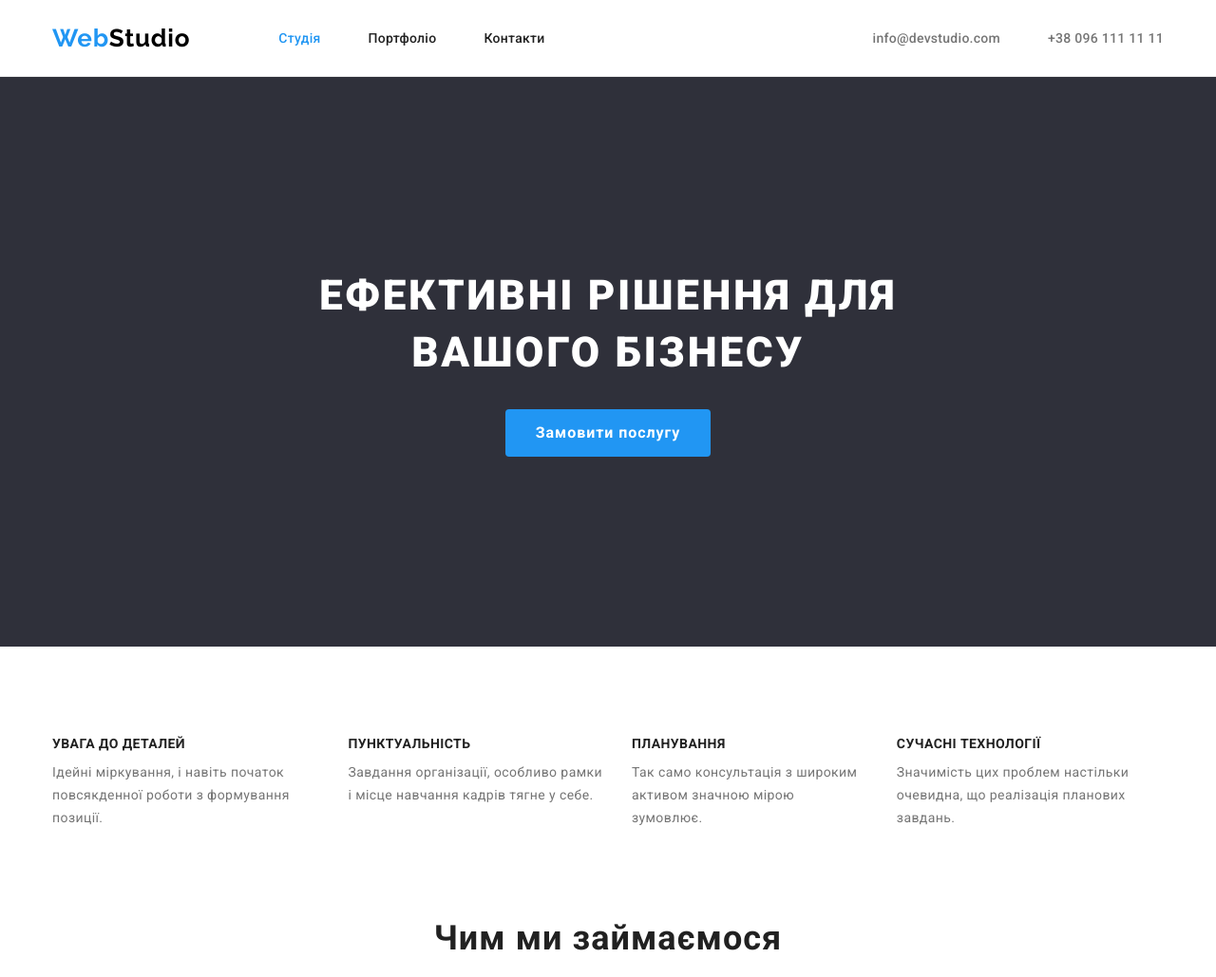
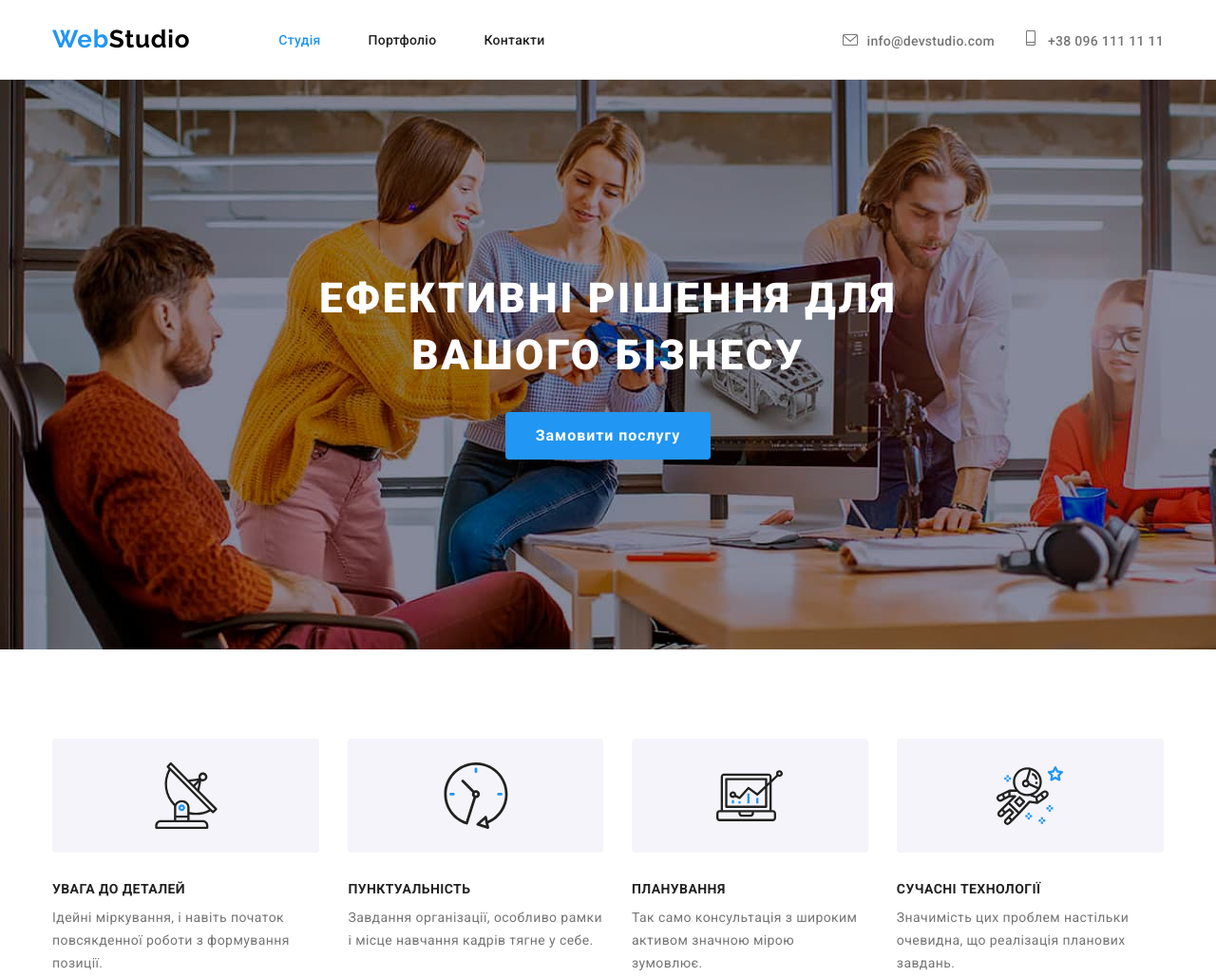
Before and after one commit to MaiiaHa/goit-markup-hw-04, a plain HTML site: page index.html in a window 1280 px wide. Shown: the top 1029 px of the page at 95% size. Drawn offline with nearby package versions, Linux system fonts and the light colour scheme.

Commit message:
Added icons for header and section 2

```diff
--- a/css/styles.css
+++ b/css/styles.css
@@ -118,8 +118,24 @@ img {
   display: flex;
   margin-left: auto;
 }
+.header-link::before {
+  content: '';
+  display: inline-block;
+  height: 16px;
+  width: 16px;
+  margin-right: 10px;
+  background-position: bottom;
+  background-repeat: no-repeat;
+}
+.link-envelope::before {
+  background-image: url('../images/envelope.svg');
+}
+.link-phone::before {
+  background-image: url('../images/phone.svg');
+}
+
 .contact-nav:not(:last-child) {
-  margin-right: 50px;
+  margin-right: 30px;
 }
 .header-nav-link {
   color: var(--main-font-color);
@@ -136,6 +152,7 @@ img {
   padding-top: 200px;
   padding-bottom: 200px;
   background-color: var(--footer-font);
+  background-image: url('../images/font.jpg');
 }
 .main-text {
   margin-top: 0;
@@ -193,8 +210,29 @@ img {
 .benefits-name:not(:last-child) {
   margin-right: 30px;
 }
+.benefits-name::before {
+  content: '';
+  display: block;
+  height: 120px;
+  background-color: var(--section-color);
+  border-radius: 4px;
+  background-position: center;
+  background-repeat: no-repeat;
+}
+.benefits-antenna::before {
+  background-image: url('../images/antenna.svg');
+}
+.benefits-clock::before {
+  background-image: url('../images/clock.svg');
+}
+.benefits-diagram::before {
+  background-image: url('../images/diagram.svg');
+}
+.benefits-astronaut::before {
+  background-image: url('../images/astronaut.svg');
+}
 .benefits-item {
-  margin-top: 0;
+  margin-top: 30px;
   margin-bottom: 10px;
   font-weight: 700;
   font-size: var(--main-font-size);
--- a/index.html
+++ b/index.html
@@ -30,9 +30,11 @@
         </ul>
       </nav>
       <ul class="nav-link list">
-        <li class="contact-nav"><a class="header-link link" href="mailto:info@devstudio.com">info@devstudio.com</a>
+        <li class="contact-nav"><a class="header-link link-envelope link"
+            href="mailto:info@devstudio.com">info@devstudio.com</a>
         </li>
-        <li class="contact-nav"><a class="header-link link" href="tel:+380961111111">+38 096 111 11 11</a></li>
+        <li class="contact-nav"><a class="header-link link-phone link" href="tel:+380961111111">+38 096 111 11 11</a>
+        </li>
       </ul>
     </div>
   </header>
@@ -50,19 +52,19 @@
       <div class="container">
         <h2 class="benefits-header visually-hidden">Наші переваги</h2>
         <ul class="benefits-list list">
-          <li class="benefits-name">
+          <li class="benefits-name benefits-antenna">
             <h3 class="benefits-item">Увага до деталей</h3>
             <p class="benefits-text">Ідейні міркування, і навіть початок повсякденної роботи з формування позиції.</p>
           </li>
-          <li class="benefits-name">
+          <li class="benefits-name benefits-clock">
             <h3 class="benefits-item">Пунктуальність</h3>
             <p class="benefits-text">Завдання організації, особливо рамки і місце навчання кадрів тягне у себе.</p>
           </li>
-          <li class="benefits-name">
+          <li class="benefits-name benefits-diagram">
             <h3 class="benefits-item">Планування</h3>
             <p class="benefits-text">Так само консультація з широким активом значною мірою зумовлює.</p>
           </li>
-          <li class="benefits-name">
+          <li class="benefits-name benefits-astronaut">
             <h3 class="benefits-item">Сучасні технології</h3>
             <p class="benefits-text">Значимість цих проблем настільки очевидна, що реалізація планових завдань.</p>
           </li>
```
Also changed, not shown: images/antenna.png (added), images/antenna.svg (added), images/astronaut.png (added), images/astronaut.svg (added), images/clock.png (added), images/clock.svg (added), images/diagram.png (added), images/diagram.svg (added), images/envelope.svg (added), images/font.jpg (added), images/phone.svg (added).
